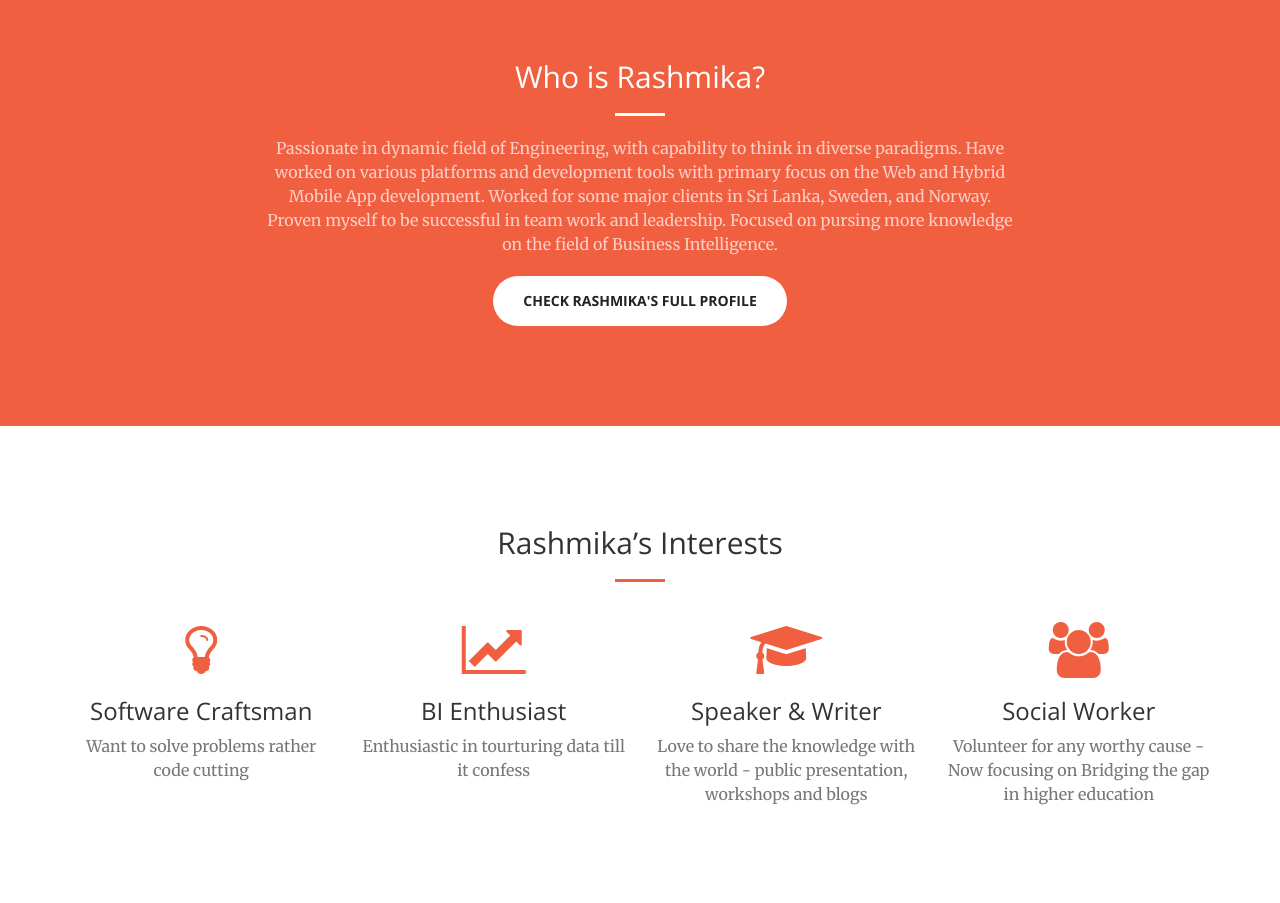
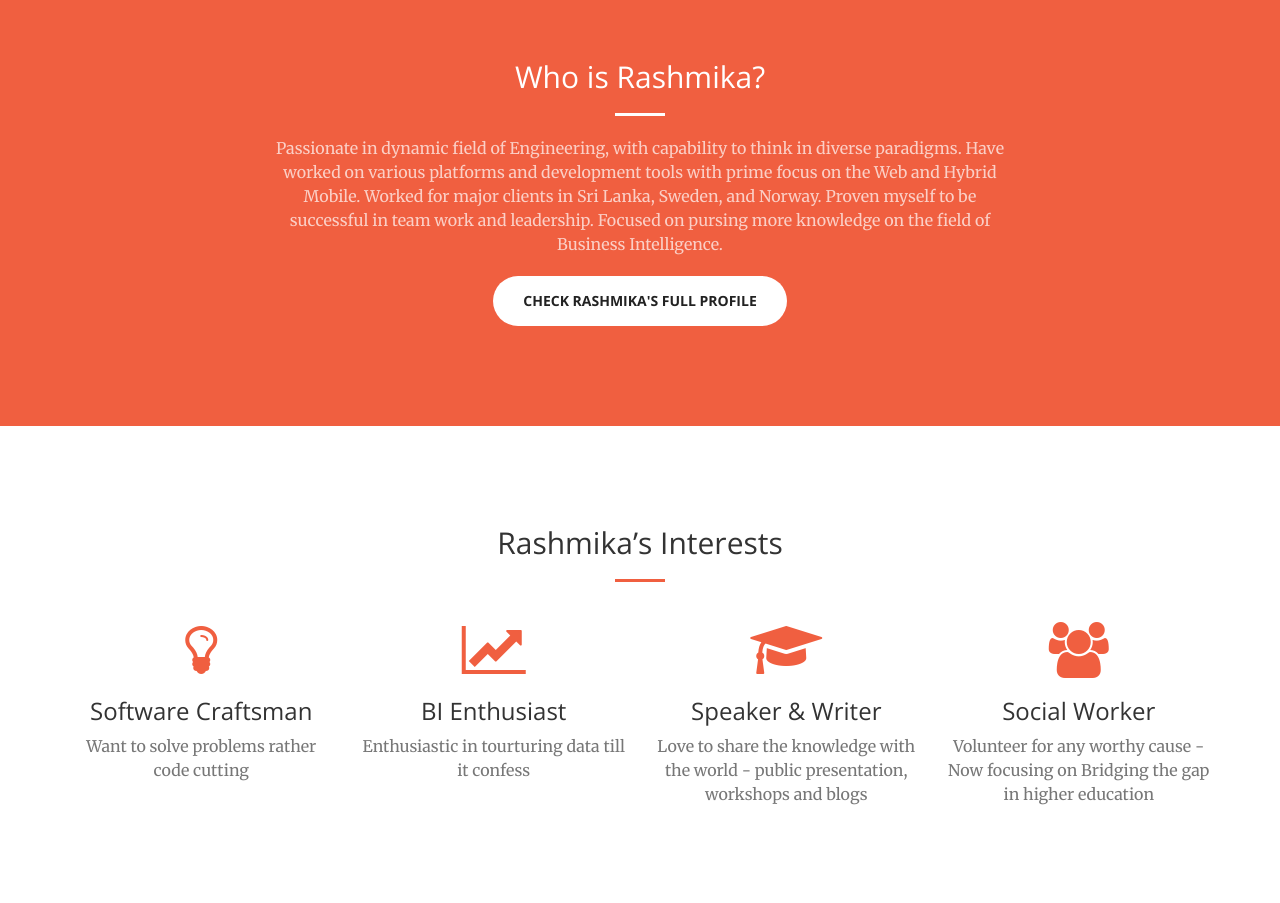
Before and after one commit to razmik/razmik.github.io, a website: page index.html in a window 1280 px wide. Shown: the part 840-1743 px from the top of the page. Drawn offline with nearby package versions, Linux system fonts and the light colour scheme.

Commit message:
Update about section.

```diff
--- a/index.html
+++ b/index.html
@@ -95,8 +95,8 @@
                     <hr class="light">
                     <p class="text-faded">
                         Passionate in dynamic field of Engineering, with capability to think in diverse paradigms. Have worked on various platforms
-                        and development tools with primary focus on the Web and Hybrid Mobile App development. Worked for
-                        some major clients in Sri Lanka, Sweden, and Norway. Proven myself to be successful in team work
+                        and development tools with prime focus on the Web and Hybrid Mobile. Worked for
+                        major clients in Sri Lanka, Sweden, and Norway. Proven myself to be successful in team work
                         and leadership. Focused on pursing more knowledge on the field of Business Intelligence.
                     </p>
                     <a href="https://lk.linkedin.com/in/rashmikanawaratne" target="_blank" class="page-scroll btn btn-default btn-xl">Check Rashmika's Full Profile</a>
```
